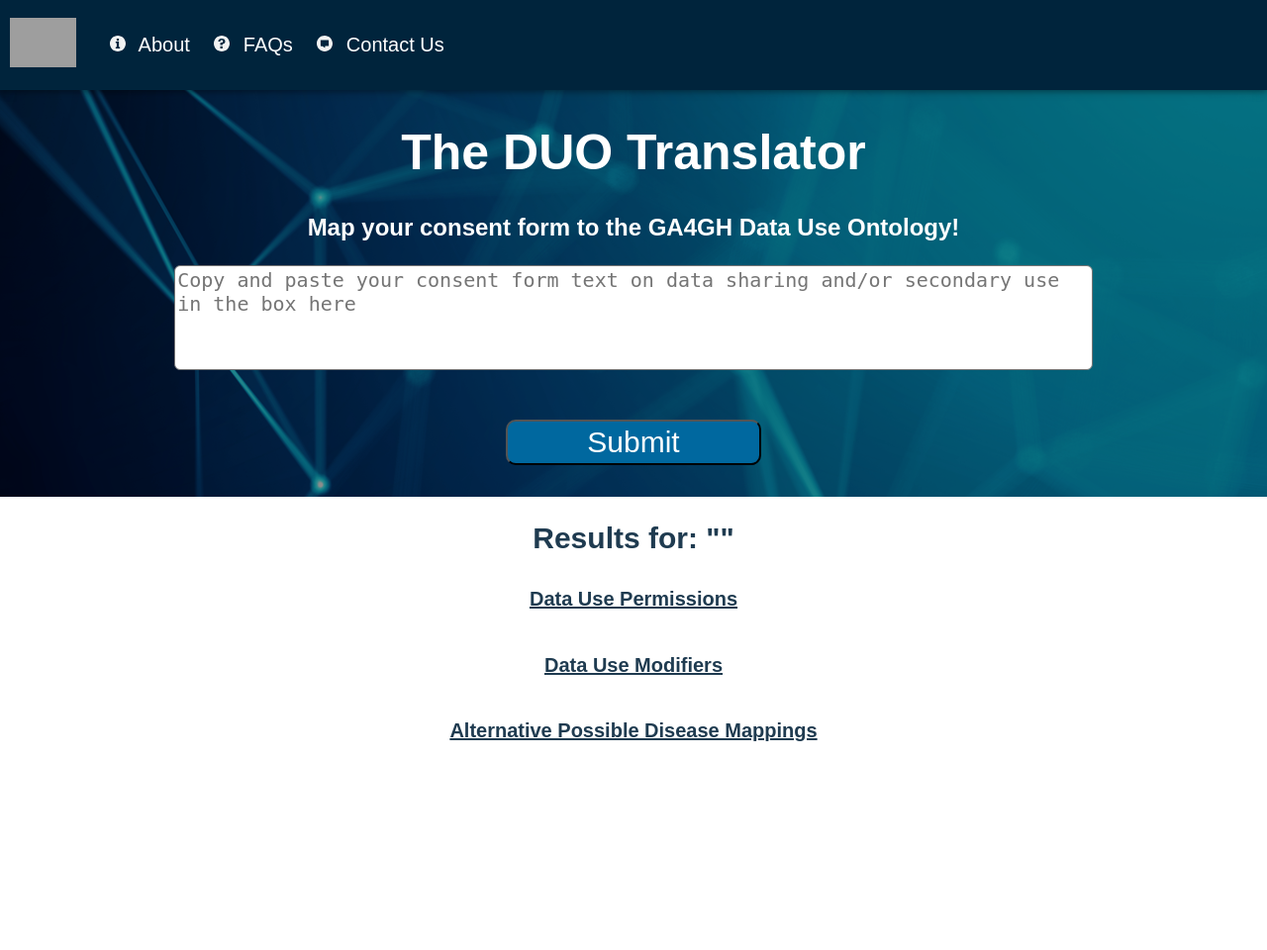
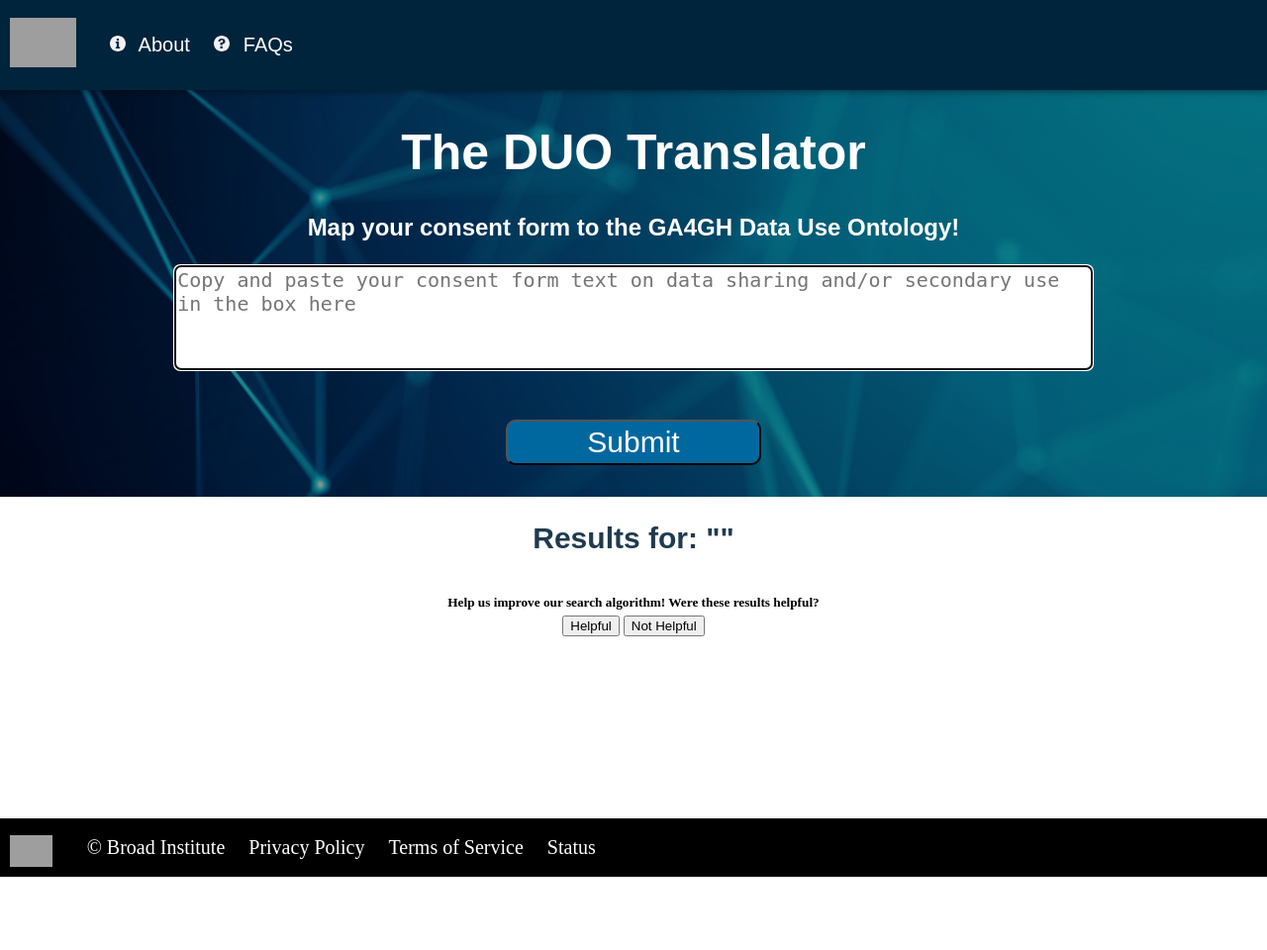
Before and after one commit to harinlee83/DuoTranslator, a Flask app: template website/templates/results.html in a window 1280 px wide. Shown: the whole page at 99% size. After the commit the page ends 886 px from the top, so only its background shows below. Run offline with Flask 2, Linux system fonts and the light colour scheme; the template is opened without the code that fills it, so the values that code supplies are empty; grey boxes are pictures that could not be loaded.

Commit message:
Commented code, updated front end

```diff
--- a/keywords.py
+++ b/keywords.py
@@ -1,4 +1,5 @@
-# This file contains all the keywords to remove from the consent title
+# This file contains lists of terms that are refrenced by other scripts
+# Terms will be added/removed from the lists based on the quality of results
 
 removeWords = ["Disease-Specific",
                "Disease Specific",
--- a/main.py
+++ b/main.py
@@ -1,7 +1,10 @@
+# Run this file to start the application
+
 from website import create_app
 
 app = create_app()
 
 if __name__ == '__main__':
+
     # Debug makes the Flask server auto reload after making changes
     app.run(debug=True)
--- a/website/static/css/style.css
+++ b/website/static/css/style.css
@@ -5,6 +5,15 @@
 .bottom-row {
     background-color: #fff;
     display: block;
+    min-height: 300px;
+}
+
+.flex-container{
+    display: flex;
+    flex-wrap: wrap;
+    align-items: center;
+    justify-content: center;
+    align-items: flex-start;
 }
 
 body {
@@ -12,12 +21,15 @@ body {
 }
 
 html {
-    padding-bottom: 200px;
+    margin: 0;
+    padding: 0;
 }
 
 table {
     margin-left: auto;
     margin-right: auto;
+    border-spacing: 20px 0px;
+    padding: 10px;
 }
 
 .nav-bar {
@@ -30,10 +42,31 @@ table {
     height:auto;
 }
 
+footer {
+    padding: 2px 10px;
+}
+
 .nav-bar li {
     display: inline-block;
     vertical-align: middle;
     margin-right: 20px;
+}
+
+.footer-links li {
+    display: inline-block;
+    vertical-align: middle;
+    margin-right: 20px;
+    font-size: 20px;
+    color: #fff;
+}
+
+.footer-links li a {
+    font-size: 20px;
+    text-decoration: none;
+    color: #fff;
+    transition: color .3s ease;
+    cursor: pointer;
+    font-weight: 500;
 }
 
 .nav-bar li a {
@@ -45,7 +78,7 @@ table {
     font-weight: 500;
 }
 
-.nav-bar a:hover{
+li a:hover{
     color: rgb(47,164,231);
 }
 
@@ -59,7 +92,7 @@ header {
     margin:auto;
 }
 
-button {
+#main-button {
     border-radius: 10px;
     background-color: rgb(0, 104, 159);
     font-family: sans-serif;
@@ -129,11 +162,15 @@ button {
     display: table-cell;
     color: rgb(31, 59, 80);
     font-family: sans-serif;
-    font-size: 20px;
+    font-size: 15px;
     text-align: left;
-    padding: 0px 2rem 0px 5rem;
 }
 
 caption {
     white-space: nowrap;
 }
+
+#rate {
+    text-align: center;
+    margin-bottom: 5px;
+}
--- a/website/templates/home.html
+++ b/website/templates/home.html
@@ -16,21 +16,15 @@
                         </a>
                     </li>
                     <li>
-                        <a href="/">
+                        <a href="https://broad-duos.zendesk.com/hc/en-us/articles/360060400311-About-DUOS">
                             <img src="../static/images/about.svg" alt="About Icon" style="display: inline-block; width: 16px; height: 16px; margin: 0px 8px 0px 0px; vertical-align: baseline;">
                             About
                         </a>
                     </li>
                     <li>
-                        <a href="/">
+                        <a href="https://broad-duos.zendesk.com/hc/en-us/articles/360059957092-Frequently-Asked-Questions-FAQs-">
                             <img src="../static/images/help.svg" alt="About Icon" style="display: inline-block; width: 16px; height: 16px; margin: 0px 8px 0px 0px; vertical-align: baseline;">
                             FAQs
-                        </a>
-                    </li>
-                    <li>
-                        <a href="/">
-                        <img src="../static/images/contact_us.svg" alt="About Icon" style="display: inline-block; width: 16px; height: 16px; margin: 0px 8px 0px 0px; vertical-align: baseline;">
-                            Contact Us
                         </a>
                     </li>
                 </ul>
@@ -39,15 +33,28 @@
             <h3 class = "heading2">Map your consent form to the GA4GH Data Use Ontology!</h5>
             <div class = "container-body">
                 <form class = "my-form" action="{{ url_for('views.submit') }}" method ='POST'>
-                        <textarea name = 'text' placeholder="Copy and paste your consent form text on data sharing and/or secondary use in the box here"></textarea>
+                    <textarea autofocus name = 'text' placeholder="Copy and paste your consent form text on data sharing and/or secondary use in the box here"></textarea>
                     <br />
                     <div class="buttonHolder">
-                        <button type = 'submit'>Submit</button>
+                        <button type = 'submit' id = "main-button">Submit</button>
                     </div>
                 </form>
             </div>
         </div>
+        <div class = "bottom-row">
             {% block results %}
             {% endblock %}
+        </div>
+        <div style="clear: both; background-color: rgb(0, 0, 0);">
+            <footer style="display: block; width: 100%;">
+                <img src="../static/images/broadlogo.png" alt="Broad Institute logo" style="float: left; height: 32px; margin-top: 15px; margin-right: 35px;">
+                <ul class="footer-links">
+                    <li class="footer-links__item">© Broad Institute</li>
+                    <li class="footer-links__item"><a href="https://duos.broadinstitute.org/privacy">Privacy Policy</a></li>
+                    <li class="footer-links__item"><a href="https://duos.broadinstitute.org/tos">Terms of Service</a></li>
+                    <li class="footer-links__item"><a href="https://duos.broadinstitute.org/status">Status</a></li>
+                </ul>
+            </footer>
+        </div>
     </body>
 </html>
--- a/website/templates/results.html
+++ b/website/templates/results.html
@@ -2,9 +2,11 @@
 {% block title %} Results {% endblock %}
 
 {% block results %}
-<div class = "bottom-row">
     <h2 class="heading3">Results for: "{{ originalText }}"</h1>
+        <div class="flex-container">
             {% if duo != None%}
+                {% if "X" in duo[2] %}
+                    <div class="flex-box">
                         <table>
                             <caption><h5 class="heading4">Data Use Permissions</h5></caption>
                                 {% for permission in duo[2] %}
@@ -16,6 +18,10 @@
                                     {% endif %}
                                 {% endfor %}
                         </table>
+                    </div>
+                {% endif %}
+                {% if " " in duo[2] %}
+                    <div class="flex-box">
                         <table>
                             <caption><h5 class="heading4">Data Use Modifiers</h5></caption>
                                 {% for permission in duo[2] %}
@@ -27,9 +33,13 @@
                                     {% endif %}
                                 {% endfor %}
                         </table>
+                    </div>
                 {% endif %}
+            {% endif %}
+
+            {% if doid|length !=0 or mondo|length !=0 %}
+                <div class="flex-box">
                     <table>
-                        {% if doid!=None or mondo!=None %}
                         <caption><h5 class="heading4">Alternative Possible Disease Mappings</h5></caption>
                         {% for key in doid %}
                             <tr>
@@ -43,7 +53,15 @@
                                 <td class="table-data">{{ mondo[key] }}</td>
                             </tr>
                         {% endfor %}
-                    {% endif %}
                     </table>
                 </div>
+            {% endif %}
+        </div>
+        <br />
+        <div class="buttonHolder">
+            <h5 id = "rate">Help us improve our search algorithm! Were these results helpful?</h5>
+            <button id = "helpful">Helpful</button>
+            <button id = "not-helpful">Not Helpful</button>
+        </div>
+        <br />
 {% endblock %}
```
Also changed, not shown: functions.py (+65 -62 lines), website/views.py (+16 -10 lines), website/__init__.py (line endings or trailing spaces), 4 other files. Lines whose indentation alone changed are shown as unchanged.
